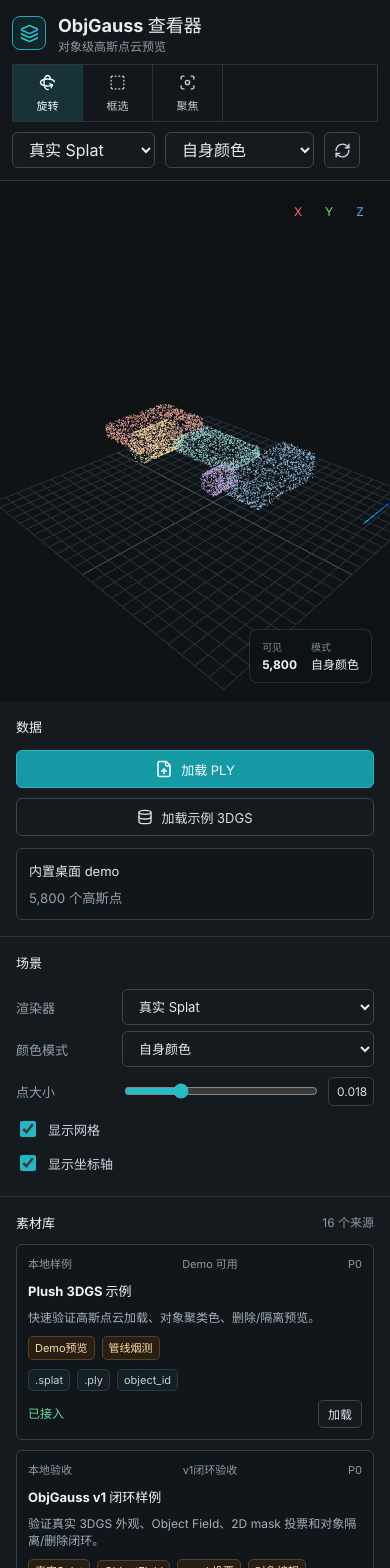
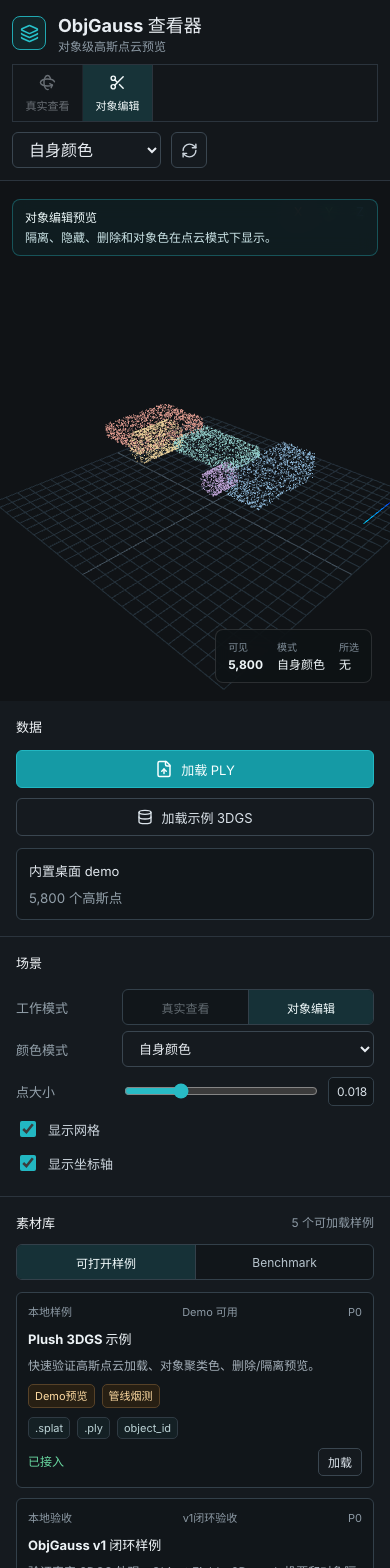
Before and after one commit to sessgraph/ObjGauss, a React (Vite) app: page / in a window 390 px wide. Shown: the top 1568 px of the page. Built offline with nearby package versions, Linux system fonts and the light colour scheme.

Commit message:
feat: make viewer interactions coherent

```diff
--- a/scripts/audit-demo.mjs
+++ b/scripts/audit-demo.mjs
@@ -98,7 +98,7 @@ async function runAudit(url, assetsToCheck) {
       if (editPixels <= 0) {
         throw new Error(`${asset.id} point-edit canvas appears blank: ${editPixels}`);
       }
-      await page.locator(".objectRow").first().click();
+      await page.locator(".objectSelectButton").first().click();
       await page.getByRole("button", { name: "只看所选" }).click();
       await page.waitForTimeout(300);
       const visibleAfterIsolate = await labeledValue(page, "可见");
--- a/src/App.jsx
+++ b/src/App.jsx
@@ -1,11 +1,9 @@
 import {
-  BoxSelect,
+  BarChart3,
   Database,
   Eye,
   EyeOff,
-  ExternalLink,
   FileUp,
-  Focus,
   Layers3,
   LoaderCircle,
   RefreshCw,
@@ -24,10 +22,42 @@ import SplatViewport from "./SplatViewport.jsx";
 
 const FEATURED_ASSETS = featuredAssets();
 const LOCAL_SAMPLE_ASSET = ASSET_LIBRARY.find((asset) => asset.id === "plush-3dgs-local");
+const BENCHMARK_GATES = [
+  { label: "Smoke", value: "pass" },
+  { label: "Candidate", value: "pass" },
+  { label: "Paper", value: "pass" },
+];
+const BENCHMARK_SCENES = [
+  {
+    id: "lego-safe-2000",
+    label: "Lego safe-2000",
+    ari: 0.469787,
+    oes: 0.784051,
+    render: 0.229397,
+    heldout: 0.197505,
+  },
+  {
+    id: "fern-smoke",
+    label: "Fern smoke",
+    ari: 0.790636,
+    oes: 0.780132,
+    render: 0.235029,
+    heldout: 0.233851,
+  },
+  {
+    id: "chair-smoke",
+    label: "Chair smoke",
+    ari: 0.614363,
+    oes: 0.757609,
+    render: 0.248716,
+    heldout: 0.224084,
+  },
+];
 
 export default function App() {
   const [scene, setScene] = useState(() => createSampleScene());
-  const [rendererKind, setRendererKind] = useState("splat");
+  const [viewMode, setViewMode] = useState("edit");
+  const [sideTab, setSideTab] = useState("samples");
   const [renderMode, setRenderMode] = useState("original");
   const [pointSize, setPointSize] = useState(0.018);
   const [showGrid, setShowGrid] = useState(true);
@@ -42,6 +72,7 @@ export default function App() {
   const summary = useMemo(() => summarize(scene.points), [scene.points]);
   const renderModeText = renderModeLabel(renderMode);
   const sceneObjectIds = useMemo(() => allIds(scene.points), [scene.points]);
+  const hasSplatRenderer = Boolean(scene.splatSource);
   const objectEditActive = useMemo(
     () =>
       removedIds.size > 0 ||
@@ -50,9 +81,10 @@ export default function App() {
       [...sceneObjectIds].some((id) => !visibleIds.has(id)),
     [isolatedId, removedIds, sceneObjectIds, visibleIds],
   );
-  const canUseSplatRenderer = Boolean(scene.splatSource) && renderMode === "original" && !objectEditActive;
-  const useSplatRenderer = rendererKind === "splat" && canUseSplatRenderer;
+  const canUseSplatRenderer = hasSplatRenderer && renderMode === "original" && !objectEditActive;
+  const useSplatRenderer = viewMode === "view" && canUseSplatRenderer;
   const activeRendererText = useSplatRenderer ? "真实 Splat" : "点云编辑";
+  const modeText = viewMode === "view" ? "真实查看" : "对象编辑";
   const visibleCount = useMemo(
     () =>
       scene.points.filter(
@@ -69,8 +101,10 @@ export default function App() {
     const ids = allIds(next.points);
     setVisibleIds(ids);
     setRemovedIds(new Set());
-    setSelectedId(ids.values().next().value ?? null);
+    setSelectedId(null);
     setIsolatedId(null);
+    setViewMode(next.splatSource ? "view" : "edit");
+    setRenderMode("original");
   };
 
   const loadFile = async (file) => {
@@ -121,11 +155,38 @@ export default function App() {
     setRemovedIds(new Set());
     setSelectedId(null);
     setIsolatedId(null);
+    setViewMode("edit");
     setRenderMode("original");
     setError("");
   };
 
+  const enterViewMode = () => {
+    if (!hasSplatRenderer) return;
+    setVisibleIds(new Set(sceneObjectIds));
+    setRemovedIds(new Set());
+    setIsolatedId(null);
+    setRenderMode("original");
+    setViewMode("view");
+  };
+
+  const enterEditMode = () => {
+    setViewMode("edit");
+  };
+
+  const setEditRenderMode = (mode) => {
+    setRenderMode(mode);
+    if (mode === "clustered") {
+      setViewMode("edit");
+    }
+  };
+
+  const selectObject = (id) => {
+    setSelectedId(id);
+    setViewMode("edit");
+  };
+
   const toggleVisible = (id) => {
+    setViewMode("edit");
     setVisibleIds((current) => {
       const next = new Set(current);
       if (next.has(id)) next.delete(id);
@@ -136,12 +197,18 @@ export default function App() {
 
   const removeSelected = () => {
     if (selectedId === null) return;
+    setViewMode("edit");
     setRemovedIds((current) => new Set([...current, selectedId]));
-    if (isolatedId === selectedId) setIsolatedId(null);
   };
 
   const restoreRemoved = () => {
     setRemovedIds(new Set());
+  };
+
+  const isolateSelected = () => {
+    if (selectedId === null) return;
+    setViewMode("edit");
+    setIsolatedId(selectedId);
   };
 
   return (
@@ -157,33 +224,32 @@ export default function App() {
           </div>
         </div>
 
-        <nav className="toolStrip" aria-label="查看器工具">
-          <button className="toolButton active" type="button" title="旋转视图">
+        <nav className="modeTabs" aria-label="工作模式">
+          <button
+            className={`modeTab ${viewMode === "view" ? "active" : ""}`}
+            type="button"
+            onClick={enterViewMode}
+            disabled={!hasSplatRenderer}
+            title="查看真实 splat 外观"
+          >
             <Rotate3D size={17} />
-            <span>旋转</span>
+            <span>真实查看</span>
           </button>
-          <button className="toolButton" type="button" title="框选对象">
-            <BoxSelect size={17} />
-            <span>框选</span>
-          </button>
-          <button className="toolButton" type="button" title="聚焦所选">
-            <Focus size={17} />
-            <span>聚焦</span>
+          <button
+            className={`modeTab ${viewMode === "edit" ? "active" : ""}`}
+            type="button"
+            onClick={enterEditMode}
+            title="对象操作使用点云编辑预览"
+          >
+            <Scissors size={17} />
+            <span>对象编辑</span>
           </button>
         </nav>
 
         <div className="topActions">
           <select
-            value={rendererKind}
-            onChange={(event) => setRendererKind(event.target.value)}
-            aria-label="渲染器"
-          >
-            <option value="splat">真实 Splat</option>
-            <option value="points">点云编辑</option>
-          </select>
-          <select
             value={renderMode}
-            onChange={(event) => setRenderMode(event.target.value)}
+            onChange={(event) => setEditRenderMode(event.target.value)}
             aria-label="渲染模式"
           >
             <option value="original">自身颜色</option>
@@ -226,17 +292,27 @@ export default function App() {
 
           <section className="panelSection">
             <h2>场景</h2>
-            <ControlRow label="渲染器">
-              <select
-                value={rendererKind}
-                onChange={(event) => setRendererKind(event.target.value)}
+            <ControlRow label="工作模式">
+              <div className="modeToggle" role="group" aria-label="工作模式">
+                <button
+                  className={viewMode === "view" ? "active" : ""}
+                  type="button"
+                  onClick={enterViewMode}
+                  disabled={!hasSplatRenderer}
                 >
-                <option value="splat">真实 Splat</option>
-                <option value="points">点云编辑</option>
-              </select>
+                  真实查看
+                </button>
+                <button
+                  className={viewMode === "edit" ? "active" : ""}
+                  type="button"
+                  onClick={enterEditMode}
+                >
+                  对象编辑
+                </button>
+              </div>
             </ControlRow>
             <ControlRow label="颜色模式">
-              <select value={renderMode} onChange={(event) => setRenderMode(event.target.value)}>
+              <select value={renderMode} onChange={(event) => setEditRenderMode(event.target.value)}>
                 <option value="original">自身颜色</option>
                 <option value="clustered">对象聚类色</option>
               </select>
@@ -273,8 +349,29 @@ export default function App() {
           <section className="panelSection assetLibraryPanel">
             <div className="sectionTitleRow">
               <h2>素材库</h2>
-              <span>{ASSET_LIBRARY.length} 个来源</span>
+              <span>{FEATURED_ASSETS.length} 个可加载样例</span>
             </div>
+            <div className="panelTabs" role="tablist" aria-label="素材库视图">
+              <button
+                className={sideTab === "samples" ? "active" : ""}
+                type="button"
+                role="tab"
+                aria-selected={sideTab === "samples"}
+                onClick={() => setSideTab("samples")}
+              >
+                可打开样例
+              </button>
+              <button
+                className={sideTab === "benchmark" ? "active" : ""}
+                type="button"
+                role="tab"
+                aria-selected={sideTab === "benchmark"}
+                onClick={() => setSideTab("benchmark")}
+              >
+                Benchmark
+              </button>
+            </div>
+            {sideTab === "samples" ? (
               <div className="assetCards">
                 {FEATURED_ASSETS.map((asset) => (
                   <article className="assetCard" key={asset.id}>
@@ -296,10 +393,7 @@ export default function App() {
                       ))}
                     </div>
                     <div className="assetFooter">
-                    <span className={asset.localPath ? "assetStatus ready" : "assetStatus"}>
-                      {asset.status}
-                    </span>
-                    {asset.localPath ? (
+                      <span className="assetStatus ready">{asset.status}</span>
                       <button
                         className="assetActionButton"
                         type="button"
@@ -308,21 +402,13 @@ export default function App() {
                       >
                         加载
                       </button>
-                    ) : (
-                      <a
-                        className="assetLink"
-                        href={asset.sourceUrl}
-                        target="_blank"
-                        rel="noreferrer"
-                      >
-                        来源
-                        <ExternalLink size={13} />
-                      </a>
-                    )}
                     </div>
                   </article>
                 ))}
               </div>
+            ) : (
+              <BenchmarkPanel />
+            )}
           </section>
 
           <section className="panelSection">
@@ -332,11 +418,18 @@ export default function App() {
               重置演示
             </button>
             <div className="hintText">
-              鼠标拖拽旋转，滚轮缩放。默认显示高斯自身颜色，也可以切换到对象聚类色查看分割结果。
+              当前：{modeText} / {activeRendererText}。对象操作会进入点云编辑预览。
             </div>
           </section>
         </aside>
 
+        <section className="viewerStage" aria-label="3D 视图">
+          {!useSplatRenderer && (
+            <div className="viewportBanner">
+              <strong>对象编辑预览</strong>
+              <span>隔离、隐藏、删除和对象色在点云模式下显示。</span>
+            </div>
+          )}
           {useSplatRenderer ? (
             <SplatViewport
               source={scene.splatSource}
@@ -355,9 +448,11 @@ export default function App() {
               showGrid={showGrid}
               showAxes={showAxes}
               isolatedId={isolatedId}
+              selectedId={selectedId}
               renderModeLabel={renderModeText}
             />
           )}
+        </section>
 
         <aside className="rightPanel">
           <section className="panelSection inspectorHead">
@@ -377,13 +472,17 @@ export default function App() {
               <span>可见</span>
             </div>
             {summary.map((item) => (
-              <button
+              <div
                 key={item.id}
                 className={`objectRow ${selectedId === item.id ? "selected" : ""} ${
                   removedIds.has(item.id) ? "removed" : ""
                 }`}
+              >
+                <button
+                  className="objectSelectButton"
                   type="button"
-                onClick={() => setSelectedId(item.id)}
+                  aria-pressed={selectedId === item.id}
+                  onClick={() => selectObject(item.id)}
                 >
                   <span className="idCell">{item.id}</span>
                   <span
@@ -392,18 +491,17 @@ export default function App() {
                     aria-hidden="true"
                   />
                   <span>{item.count.toLocaleString()}</span>
-                <span
+                </button>
+                <button
                   className="eyeButton"
-                  role="switch"
-                  aria-checked={visibleIds.has(item.id)}
-                  onClick={(event) => {
-                    event.stopPropagation();
-                    toggleVisible(item.id);
-                  }}
+                  type="button"
+                  aria-pressed={visibleIds.has(item.id)}
+                  aria-label={`${visibleIds.has(item.id) ? "隐藏" : "显示"}对象 ${item.id}`}
+                  onClick={() => toggleVisible(item.id)}
                 >
                   {visibleIds.has(item.id) ? <Eye size={16} /> : <EyeOff size={16} />}
-                </span>
                 </button>
+              </div>
             ))}
           </section>
 
@@ -413,7 +511,7 @@ export default function App() {
               className="accentButton"
               type="button"
               disabled={selectedId === null}
-              onClick={() => setIsolatedId(selectedId)}
+              onClick={isolateSelected}
             >
               <Scissors size={16} />
               只看所选
@@ -425,7 +523,7 @@ export default function App() {
             <button
               className="dangerButton"
               type="button"
-              disabled={selectedId === null}
+              disabled={selectedId === null || removedIds.has(selectedId)}
               onClick={removeSelected}
             >
               <Trash2 size={16} />
@@ -435,6 +533,7 @@ export default function App() {
 
           <section className="panelSection statePanel">
             <h2>渲染状态</h2>
+            <StateRow label="工作模式" value={modeText} />
             <StateRow label="渲染器" value={activeRendererText} />
             <StateRow label="模式" value={renderModeText} />
             <StateRow label="所选对象" value={selectedId ?? "无"} />
@@ -449,12 +548,49 @@ export default function App() {
 
       <footer className="statusBar">
         <span>状态：{busy ? "加载中" : error ? "错误" : "就绪"}</span>
+        <span>模式：{modeText}</span>
         <span>渲染器：{activeRendererText}</span>
         <span>高斯点：{scene.points.length.toLocaleString()}</span>
         <span>可见：{visibleCount.toLocaleString()}</span>
         <span>所选：{selectedId ?? "无"}</span>
       </footer>
     </main>
+  );
+}
+
+function BenchmarkPanel() {
+  return (
+    <div className="benchmarkPanel">
+      <div className="benchmarkGates" aria-label="SEMANTIC benchmark gates">
+        {BENCHMARK_GATES.map((gate) => (
+          <div className="benchmarkGate" key={gate.label}>
+            <span>{gate.label}</span>
+            <strong>{gate.value}</strong>
+          </div>
+        ))}
+      </div>
+      <div className="benchmarkStatLine">
+        <BarChart3 size={15} />
+        <span>Cross-scene rows: 9</span>
+      </div>
+      <div className="benchmarkTable" aria-label="Splatfacto scene benchmark">
+        <div className="benchmarkTableHead">
+          <span>Scene</span>
+          <span>ARI</span>
+          <span>Render</span>
+          <span>Held</span>
+        </div>
+        {BENCHMARK_SCENES.map((scene) => (
+          <div className="benchmarkRow" key={scene.id}>
+            <strong>{scene.label}</strong>
+            <span>{scene.ari.toFixed(3)}</span>
+            <span>{scene.render.toFixed(3)}</span>
+            <span>{scene.heldout.toFixed(3)}</span>
+          </div>
+        ))}
+      </div>
+      <div className="benchmarkFootnote">SEMANTIC-003 / paper gate passed</div>
+    </div>
   );
 }
 
--- a/src/PointCloudViewport.jsx
+++ b/src/PointCloudViewport.jsx
@@ -11,6 +11,7 @@ export default function PointCloudViewport({
   showGrid,
   showAxes,
   isolatedId,
+  selectedId,
   renderModeLabel,
 }) {
   const containerRef = useRef(null);
@@ -19,6 +20,7 @@ export default function PointCloudViewport({
   const cameraRef = useRef(null);
   const controlsRef = useRef(null);
   const pointsObjectRef = useRef(null);
+  const selectedObjectRef = useRef(null);
   const gridRef = useRef(null);
   const axesRef = useRef(null);
 
@@ -30,8 +32,9 @@ export default function PointCloudViewport({
         removedIds,
         renderMode,
         isolatedId,
+        selectedId,
       }),
-    [points, visibleIds, removedIds, renderMode, isolatedId],
+    [points, visibleIds, removedIds, renderMode, isolatedId, selectedId],
   );
 
   useEffect(() => {
@@ -115,6 +118,12 @@ export default function PointCloudViewport({
       pointsObjectRef.current.material.dispose();
       pointsObjectRef.current = null;
     }
+    if (selectedObjectRef.current) {
+      scene.remove(selectedObjectRef.current);
+      selectedObjectRef.current.geometry.dispose();
+      selectedObjectRef.current.material.dispose();
+      selectedObjectRef.current = null;
+    }
 
     const geometry = new THREE.BufferGeometry();
     geometry.setAttribute("position", new THREE.BufferAttribute(buffers.positions, 3));
@@ -133,6 +142,26 @@ export default function PointCloudViewport({
     scene.add(cloud);
     pointsObjectRef.current = cloud;
 
+    if (buffers.selectedPositions.length > 0) {
+      const selectedGeometry = new THREE.BufferGeometry();
+      selectedGeometry.setAttribute(
+        "position",
+        new THREE.BufferAttribute(buffers.selectedPositions, 3),
+      );
+      const selectedMaterial = new THREE.PointsMaterial({
+        size: pointSize * 1.85,
+        color: 0xfff0a8,
+        transparent: true,
+        opacity: 0.86,
+        sizeAttenuation: true,
+        depthWrite: false,
+        depthTest: false,
+      });
+      const selectedCloud = new THREE.Points(selectedGeometry, selectedMaterial);
+      scene.add(selectedCloud);
+      selectedObjectRef.current = selectedCloud;
+    }
+
     if (buffers.positions.length > 0) {
       frameGeometry(geometry, cameraRef.current, controlsRef.current, scene);
     }
@@ -141,6 +170,9 @@ export default function PointCloudViewport({
   useEffect(() => {
     if (pointsObjectRef.current) {
       pointsObjectRef.current.material.size = pointSize;
+    }
+    if (selectedObjectRef.current) {
+      selectedObjectRef.current.material.size = pointSize * 1.85;
     }
   }, [pointSize]);
 
@@ -163,6 +195,10 @@ export default function PointCloudViewport({
           <span className="hudLabel">模式</span>
           <strong>{renderModeLabel}</strong>
         </div>
+        <div>
+          <span className="hudLabel">所选</span>
+          <strong>{selectedId ?? "无"}</strong>
+        </div>
       </div>
       <div className="axisLegend">
         <span className="axis x">X</span>
@@ -179,6 +215,7 @@ function buildBuffers({
   removedIds,
   renderMode,
   isolatedId,
+  selectedId,
 }) {
   const selected = points.filter((point) => {
     if (removedIds.has(point.objectId)) return false;
@@ -187,6 +224,8 @@ function buildBuffers({
   });
   const positions = new Float32Array(selected.length * 3);
   const colors = new Float32Array(selected.length * 3);
+  const selectedHighlight = selected.filter((point) => point.objectId === selectedId);
+  const selectedPositions = new Float32Array(selectedHighlight.length * 3);
 
   selected.forEach((point, index) => {
     const offset = index * 3;
@@ -198,10 +237,17 @@ function buildBuffers({
     colors[offset + 1] = rgb[1] / 255;
     colors[offset + 2] = rgb[2] / 255;
   });
+  selectedHighlight.forEach((point, index) => {
+    const offset = index * 3;
+    selectedPositions[offset] = point.x;
+    selectedPositions[offset + 1] = point.z;
+    selectedPositions[offset + 2] = point.y;
+  });
 
   return {
     positions,
     colors,
+    selectedPositions,
     visibleCount: selected.length,
   };
 }
--- a/src/styles.css
+++ b/src/styles.css
@@ -85,7 +85,7 @@ button:disabled {
   line-height: 1.2;
 }
 
-.toolStrip {
+.modeTabs {
   display: flex;
   align-items: stretch;
   height: 100%;
@@ -93,7 +93,7 @@ button:disabled {
   border-right: 1px solid #2b343d;
 }
 
-.toolButton {
+.modeTab {
   display: grid;
   min-width: 70px;
   place-items: center;
@@ -105,12 +105,12 @@ button:disabled {
   background: transparent;
 }
 
-.toolButton span {
+.modeTab span {
   font-size: 11px;
 }
 
-.toolButton.active,
-.toolButton:hover {
+.modeTab.active,
+.modeTab:hover {
   color: #f4fbfc;
   background: #173338;
 }
@@ -279,6 +279,37 @@ select {
   width: 100%;
 }
 
+.modeToggle,
+.panelTabs {
+  display: grid;
+  grid-template-columns: repeat(2, minmax(0, 1fr));
+  width: 100%;
+  overflow: hidden;
+  border: 1px solid #33404a;
+  border-radius: 6px;
+  background: #11161a;
+}
+
+.modeToggle button,
+.panelTabs button {
+  min-height: 34px;
+  border: 0;
+  color: #b8c5ce;
+  background: transparent;
+  font-size: 12px;
+}
+
+.modeToggle button + button,
+.panelTabs button + button {
+  border-left: 1px solid #33404a;
+}
+
+.modeToggle button.active,
+.panelTabs button.active {
+  color: #f5feff;
+  background: #163137;
+}
+
 input[type="range"] {
   width: 100%;
   accent-color: #28bbc5;
@@ -439,8 +470,7 @@ input[type="checkbox"] {
   color: #69d8a1;
 }
 
-.assetActionButton,
-.assetLink {
+.assetActionButton {
   display: inline-flex;
   min-height: 28px;
   align-items: center;
@@ -455,9 +485,121 @@ input[type="checkbox"] {
   text-decoration: none;
 }
 
-.assetActionButton:hover,
-.assetLink:hover {
+.assetActionButton:hover {
   background: #1d252c;
+}
+
+.benchmarkPanel {
+  display: grid;
+  gap: 12px;
+}
+
+.benchmarkGates {
+  display: grid;
+  grid-template-columns: repeat(3, 1fr);
+  gap: 7px;
+}
+
+.benchmarkGate {
+  display: grid;
+  gap: 4px;
+  padding: 9px 8px;
+  border: 1px solid #26524a;
+  border-radius: 6px;
+  background: #10251f;
+}
+
+.benchmarkGate span,
+.benchmarkFootnote {
+  color: #91a0a8;
+  font-size: 11px;
+}
+
+.benchmarkGate strong {
+  color: #75e0a3;
+  font-size: 13px;
+  text-transform: uppercase;
+}
+
+.benchmarkStatLine {
+  display: flex;
+  align-items: center;
+  gap: 8px;
+  color: #d3e1e8;
+  font-size: 12px;
+}
+
+.benchmarkTable {
+  display: grid;
+  overflow: hidden;
+  border: 1px solid #33404a;
+  border-radius: 6px;
+}
+
+.benchmarkTableHead,
+.benchmarkRow {
+  display: grid;
+  grid-template-columns: minmax(72px, 1fr) 42px 46px 48px;
+  align-items: center;
+  gap: 6px;
+  min-height: 34px;
+  padding: 0 7px;
+  border-bottom: 1px solid #28323a;
+  font-size: 11px;
+}
+
+.benchmarkTableHead {
+  color: #8e9aa4;
+  background: #11161a;
+}
+
+.benchmarkRow:last-child {
+  border-bottom: 0;
+}
+
+.benchmarkRow strong {
+  overflow: hidden;
+  color: #edf3f6;
+  text-overflow: ellipsis;
+  white-space: nowrap;
+}
+
+.benchmarkRow span {
+  color: #bdd4d7;
+}
+
+.viewerStage {
+  position: relative;
+  min-width: 0;
+  min-height: 0;
+}
+
+.viewerStage > .viewport {
+  width: 100%;
+  height: 100%;
+}
+
+.viewportBanner {
+  position: absolute;
+  top: 18px;
+  left: 18px;
+  z-index: 3;
+  display: flex;
+  max-width: min(520px, calc(100% - 36px));
+  align-items: center;
+  gap: 10px;
+  padding: 9px 12px;
+  border: 1px solid rgb(40 187 197 / 35%);
+  border-radius: 8px;
+  color: #cbe4e7;
+  background: rgb(16 31 35 / 82%);
+  backdrop-filter: blur(10px);
+  font-size: 12px;
+}
+
+.viewportBanner strong {
+  color: #f0fcfd;
+  white-space: nowrap;
 }
 
 .viewport {
@@ -586,21 +728,35 @@ input[type="checkbox"] {
 .objectRow {
   width: 100%;
   min-height: 42px;
-  border: 0;
   border-top: 1px solid #28323a;
   color: #d7e0e6;
   background: transparent;
   font-size: 13px;
+}
+
+.objectSelectButton {
+  display: grid;
+  grid-column: 1 / 4;
+  grid-template-columns: 74px 58px minmax(86px, 1fr);
+  align-items: center;
+  gap: 8px;
+  min-height: 42px;
+  border: 0;
+  color: inherit;
+  background: transparent;
   text-align: left;
 }
 
-.objectRow:hover,
-.objectRow.selected {
+.objectRow:hover .objectSelectButton,
+.objectRow.selected .objectSelectButton {
   background: #1b232a;
 }
 
 .objectRow.removed {
   color: #78848e;
+}
+
+.objectRow.removed .objectSelectButton {
   text-decoration: line-through;
 }
 
@@ -620,8 +776,10 @@ input[type="checkbox"] {
   width: 30px;
   height: 30px;
   place-items: center;
+  border: 0;
   border-radius: 5px;
   color: #bdc8d1;
+  background: transparent;
 }
 
 .eyeButton:hover {
@@ -659,7 +817,7 @@ input[type="checkbox"] {
 
 .statusBar {
   display: grid;
-  grid-template-columns: repeat(5, minmax(0, max-content));
+  grid-template-columns: repeat(6, minmax(0, max-content));
   align-items: center;
   gap: 26px;
   padding: 0 18px;
@@ -705,14 +863,15 @@ input[type="checkbox"] {
     padding: 0;
   }
 
-  .toolStrip {
+  .modeTabs {
     min-height: 58px;
     overflow-x: auto;
     border: 1px solid #2b343d;
   }
 
   .workspace {
-    grid-template-columns: 1fr;
+    display: flex;
+    flex-direction: column;
   }
 
   .leftPanel,
@@ -721,9 +880,18 @@ input[type="checkbox"] {
     border-bottom: 1px solid #2b343d;
   }
 
-  .viewport {
+  .viewerStage {
     order: -1;
     min-height: 520px;
+  }
+
+  .viewportBanner {
+    left: 12px;
+    right: 12px;
+    max-width: none;
+    align-items: flex-start;
+    flex-direction: column;
+    gap: 3px;
   }
 
   .statusBar {
```
Also changed, not shown: 1 other file (tests, documents, lock files or other folders). Lines whose indentation alone changed are shown as unchanged.
